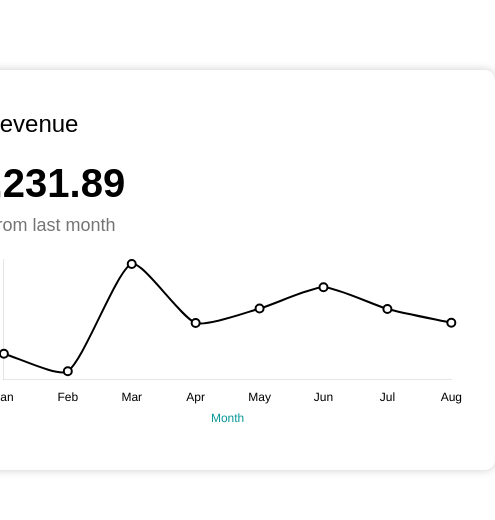
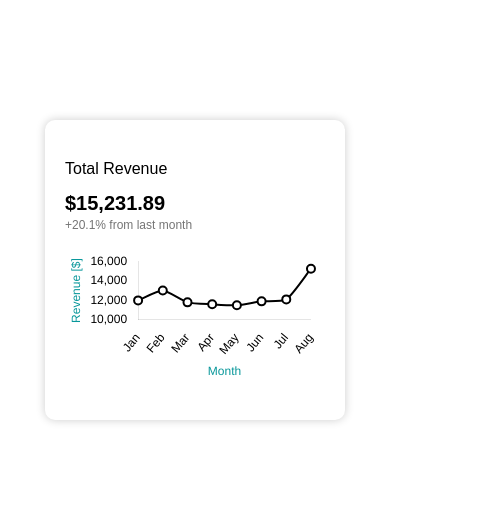
Before and after one commit to AndresParra11/prueba-genial-io, a React (Vite) app: page /card/1 in a window 390 px wide. Shown: the part 126-646 px from the top of the page, 495 px wide, since content can reach past the window. Built offline with nearby package versions, Linux system fonts and the light colour scheme; a web font is replaced by a local one.

Commit message:
Card 1 terminada.

```diff
--- a/src/components/GraphicLine/GraphicLine.jsx
+++ b/src/components/GraphicLine/GraphicLine.jsx
@@ -56,6 +56,8 @@ const Graphic = ({ info }) => {
               ticks: {
                 color: "black",
               },
+              min: 10000,
+              max: 16000,
             },
           },
           plugins: {
--- a/src/data/infoCard1.json
+++ b/src/data/infoCard1.json
@@ -1,34 +1,34 @@
 [
   {
     "label": "Jan",
-    "revenue": 64854
+    "revenue": 12000
   },
   {
     "label": "Feb",
-    "revenue": 54628
+    "revenue": 13000
   },
   {
     "label": "Mar",
-    "revenue": 117238
+    "revenue": 11800
   },
   {
     "label": "Apr",
-    "revenue": 82830
+    "revenue": 11600
   },
   {
     "label": "May",
-    "revenue": 91208
+    "revenue": 11500
   },
   {
     "label": "Jun",
-    "revenue": 103609
+    "revenue": 11900
   },
   {
     "label": "Jul",
-    "revenue": 90974
+    "revenue": 12100
   },
   {
     "label": "Aug",
-    "revenue": 82919
+    "revenue": 15231.89
   }
 ]
--- a/src/pages/CardDetail/CardDetail.css
+++ b/src/pages/CardDetail/CardDetail.css
@@ -47,3 +47,26 @@
   margin-bottom: 15px;
   font-family: Arial, Helvetica, sans-serif;
 }
+
+@media (max-width: 450px) {
+  .section {
+    width: 300px;
+    height: 300px;
+    padding: 40px 20px;
+  }
+  .section__title {
+    font-size: 16px;
+    line-break: 16px;
+    margin-bottom: 15px;
+  }
+  .section__value {
+    font-size: 20px;
+    line-height: 20px;
+    margin-bottom: 6px;
+  }
+  .section__description {
+    font-size: 12px;
+    line-height: 12px;
+    margin-bottom: 20px;
+  }
+}
```
